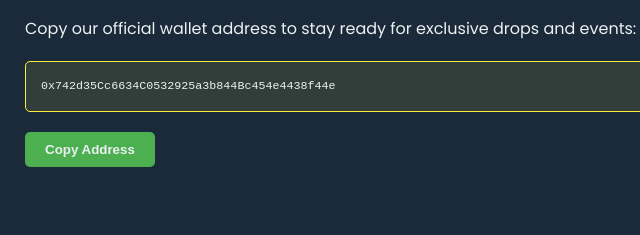
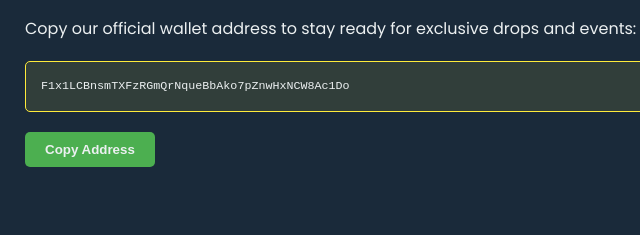
Before and after one commit to cryptokunta/ecochiefs-xyz, a plain HTML site: page index.html in a window 1280 px wide. Shown: the part 3608-3843 px from the top of the page, 35-675 px from the left. Drawn offline with nearby package versions, Linux system fonts and the light colour scheme.

Commit message:
wallet token

```diff
--- a/index.html
+++ b/index.html
@@ -134,7 +134,7 @@
             <div>
                 <h3>Secure Your Spot in the EcoChiefs Universe</h3>
                 <p>Copy our official wallet address to stay ready for exclusive drops and events:</p>
-                <div id="wallet-address">0x742d35Cc6634C0532925a3b844Bc454e4438f44e</div>
+                <div id="wallet-address">F1x1LCBnsmTXFzRGmQrNqueBbAko7pZnwHxNCW8Ac1Do</div>
                 <button onclick="copyWalletAddress()" class="btn-secondary">Copy Address</button>
             </div>
         </section>
```
